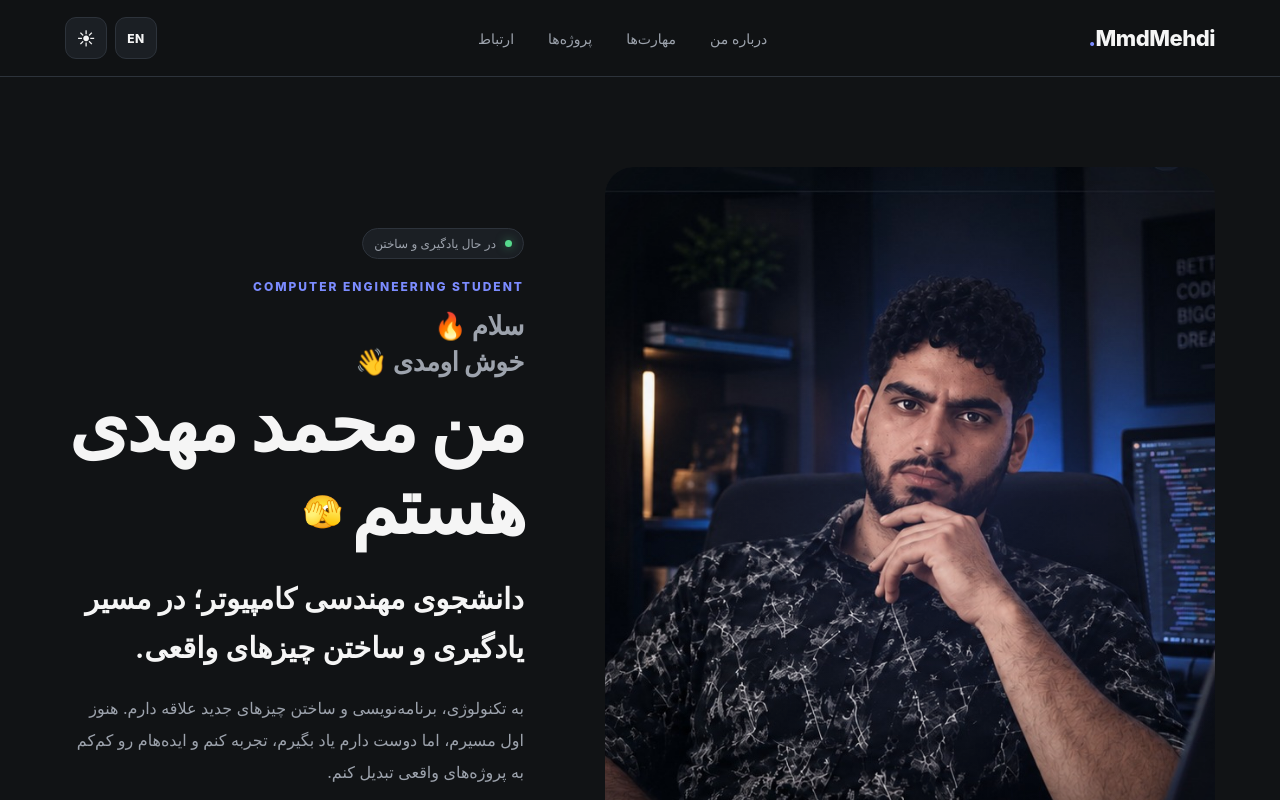
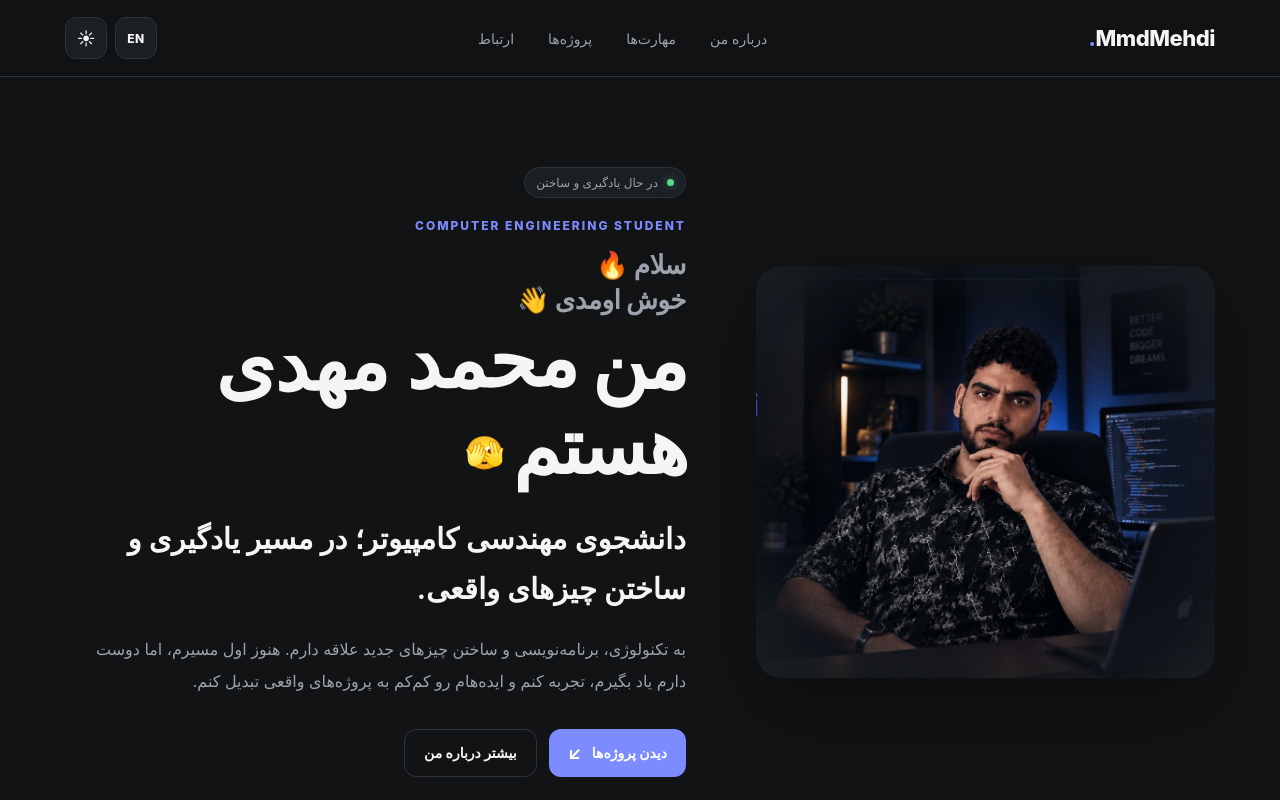
Before and after one commit to mmd66646/MmdMehdi, a React (Vite) app: page / in a window 1280 px wide. Shown: the top 800 px of the page. Built offline with nearby package versions, Linux system fonts and the light colour scheme.

Commit message:
Improve responsive hero and language layout

```diff
--- a/src/App.css
+++ b/src/App.css
@@ -11,14 +11,14 @@
 }
 
 :root.light-mode {
-  --bg: #f2f3f5;
-  --card: #ffffff;
-  --card-hover: #f7f8fa;
-  --text: #17191d;
-  --muted: #626872;
-  --border: #d9dde3;
-  --accent: #5367e8;
-  --green: #2caa67;
+  --bg: #e9edf3;
+  --card: #f6f8fb;
+  --card-hover: #eef2f7;
+  --text: #171b23;
+  --muted: #5d6572;
+  --border: #cdd4df;
+  --accent: #4f63d8;
+  --green: #26965c;
 }
 
 * {
@@ -210,21 +210,37 @@ button {
   margin: 0 auto;
 
   display: grid;
-  grid-template-columns: 0.85fr 1.15fr;
+  grid-template-columns: 1.15fr 0.85fr;
   align-items: center;
   gap: 70px;
-  direction: ltr;
 }
 
 .hero-content {
   max-width: 680px;
+}
+
+/* Keep the visual layout LTR while allowing Persian text to remain RTL. */
+.hero-container {
+  direction: ltr;
+}
+
+.app.is-persian .hero-content {
   direction: rtl;
   text-align: right;
 }
 
-.hero-content.hero-english {
+.app.is-english .hero-content {
   direction: ltr;
   text-align: left;
+}
+
+.signature-name {
+  display: inline-block;
+  font-family: "Segoe Print", "Bradley Hand", "Brush Script MT", cursive;
+  font-weight: 700;
+  letter-spacing: -1px;
+  color: var(--text);
+  transform: rotate(-1deg);
 }
 
 .status {
@@ -391,33 +407,32 @@ button {
 .hero-photo {
   position: relative;
   width: 100%;
-  max-width: 610px;
+  max-width: 560px;
   justify-self: end;
-  aspect-ratio: 4 / 5;
   overflow: hidden;
-  border-radius: 28px;
+  border-radius: 26px;
   background: var(--card);
-  box-shadow: 0 30px 90px rgba(0, 0, 0, 0.28);
+  box-shadow: 0 28px 80px rgba(0, 0, 0, 0.28);
+  isolation: isolate;
+}
 
-  /* Softly fades the outer edges into the page background. */
-  -webkit-mask-image: radial-gradient(ellipse 88% 88% at center, #000 58%, rgba(0,0,0,.92) 72%, transparent 100%);
-  mask-image: radial-gradient(ellipse 88% 88% at center, #000 58%, rgba(0,0,0,.92) 72%, transparent 100%);
+.hero-photo::before {
+  content: "";
+  position: absolute;
+  inset: -10%;
+  background: radial-gradient(circle, rgba(82, 105, 232, 0.18), transparent 62%);
+  filter: blur(28px);
+  z-index: -1;
 }
 
 .hero-photo img {
+  display: block;
   width: 100%;
-  height: 100%;
-  display: block;
+  aspect-ratio: 982 / 881;
   object-fit: cover;
-  object-position: center;
-}
-
-.photo-glow {
-  position: absolute;
-  inset: -18%;
-  pointer-events: none;
-  background: radial-gradient(circle at 55% 45%, rgba(124, 140, 255, 0.16), transparent 48%);
-  mix-blend-mode: screen;
+  border-radius: inherit;
+  mask-image: radial-gradient(ellipse at center, black 58%, transparent 100%);
+  -webkit-mask-image: radial-gradient(ellipse at center, black 58%, transparent 100%);
 }
 
 /* =========================
@@ -755,6 +770,30 @@ footer {
 }
 
 /* =========================
+   LANGUAGE DIRECTION FIX
+========================= */
+
+.app.is-english .contact-content,
+.app.is-english .contact-content h2 {
+  direction: ltr;
+  unicode-bidi: plaintext;
+}
+
+.app.is-persian .contact-content,
+.app.is-persian .contact-content h2 {
+  direction: rtl;
+  unicode-bidi: plaintext;
+}
+
+.app.is-english .hero-title,
+.app.is-english .hero-subtitle,
+.app.is-english .hero-description,
+.app.is-english .hero-buttons {
+  direction: ltr;
+  unicode-bidi: plaintext;
+}
+
+/* =========================
    MOBILE
 ========================= */
 
@@ -817,10 +856,10 @@ footer {
   }
 
   .hero-photo {
-    max-width: 650px;
+    max-width: 560px;
     width: 100%;
+    margin: 0 auto;
     justify-self: center;
-    order: -1;
   }
 
   .about-grid {
@@ -880,12 +919,35 @@ footer {
   }
 
   .hero {
-    padding: 60px 0 75px;
+    padding: 38px 0 65px;
+  }
+
+  .hero-container {
+    gap: 24px;
+  }
+
+  .hero-photo {
+    max-width: 100%;
+    border-radius: 22px;
+  }
+
+  .hero-photo img {
+    aspect-ratio: 1.16 / 1;
+    max-height: 390px;
+    object-fit: cover;
+    mask-image: radial-gradient(ellipse at center, black 64%, transparent 100%);
+    -webkit-mask-image: radial-gradient(ellipse at center, black 64%, transparent 100%);
   }
 
   .hero-title {
-    font-size: clamp(40px, 12vw, 58px);
-    letter-spacing: -1.8px;
+    font-size: clamp(34px, 10.5vw, 52px);
+    letter-spacing: -1.5px;
+    line-height: 1.14;
+    margin-bottom: 20px;
+  }
+
+  .signature-name {
+    letter-spacing: -0.8px;
   }
 
   .hero-title .welcome-line {
--- a/src/App.jsx
+++ b/src/App.jsx
@@ -51,7 +51,7 @@ function App() {
   };
 
   return (
-    <div className="app">
+    <div className={`app ${isEnglish ? "is-english" : "is-persian"}`}>
       {/* NAVBAR */}
       <header className="navbar">
         <div className="nav-container">
@@ -169,7 +169,7 @@ function App() {
         <section id="home" className="hero">
           <div className="hero-container">
 
-            <div className={`hero-content ${isEnglish ? "hero-english" : "hero-persian"}`}>
+            <div className="hero-content">
 
               <div className="status">
                 <span></span>
@@ -195,9 +195,15 @@ function App() {
                 </span>
 
                 <span className="main-name">
-                  {isEnglish
-                    ? "I'm Mohammad Mahdi"
-                    : "من محمد مهدی هستم"}
+                  {isEnglish ? (
+                    <>
+                      I'm <span className="signature-name">Mohammad Mahdi</span>
+                    </>
+                  ) : (
+                    <>
+                      من <span className="signature-name">محمد مهدی</span> هستم
+                    </>
+                  )}
 
                   <span className="small-emoji">
                     🫣
@@ -244,16 +250,11 @@ function App() {
             </div>
 
             {/* HERO PHOTO */}
-            <div className="hero-photo">
+            <div className="hero-photo" aria-hidden="true">
               <img
                 src="/hero-profile.jpg"
-                alt={
-                  isEnglish
-                    ? "Mohammad Mahdi Motamedi"
-                    : "محمد مهدی معتمدی"
-                }
+                alt=""
               />
-              <div className="photo-glow"></div>
             </div>
 
           </div>
```
